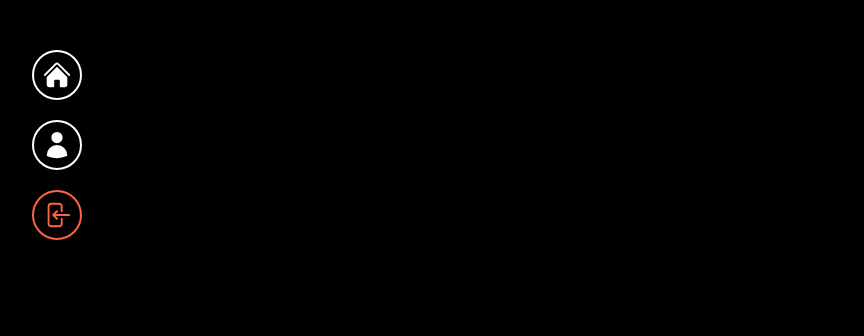
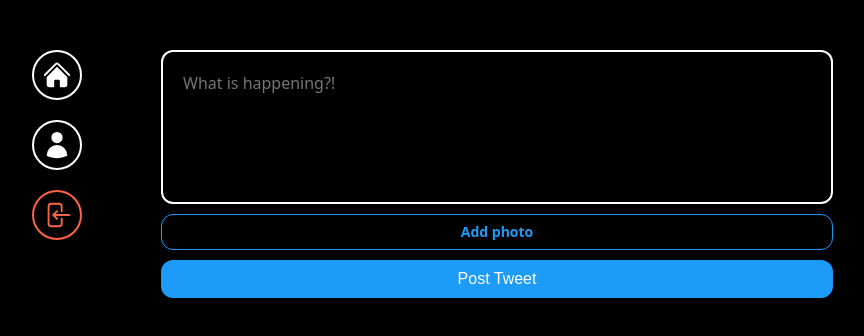
Before and after one commit to j-kyung99/nwitter-reloaded, a React (Vite) app: page / in a window 1280 px wide. Shown: the top 336 px of the page, without its empty margins (237-1101 px from the left). Built offline with nearby package versions, Linux system fonts and the light colour scheme; no server answers; sample sign-in values are in the browser's storage.

Commit message:
#4.1 Post Tweet Form

```diff
--- /dev/null
+++ b/src/components/post-tweet-form.tsx
@@ -0,0 +1,104 @@
+import { useState } from "react";
+import styled from "styled-components";
+
+const Form = styled.form`
+  display: flex;
+  flex-direction: column;
+  gap: 10px;
+`;
+
+const TextArea = styled.textarea`
+  border: 2px solid white;
+  padding: 20px;
+  border-radius: 12px;
+  font-size: 16px;
+  color: white;
+  background-color: black;
+  width: 100%;
+  resize: none;
+  font-family: system-ui, -apple-system, BlinkMacSystemFont, "Segoe UI", Roboto,
+    Oxygen, Ubuntu, Cantarell, "Open Sans", "Helvetica Neue", sans-serif;
+  &::placeholder {
+    font-size: 16px;
+    font-family: system-ui, -apple-system, BlinkMacSystemFont, "Segoe UI",
+      Roboto, Oxygen, Ubuntu, Cantarell, "Open Sans", "Helvetica Neue",
+      sans-serif;
+  }
+  &:focus {
+    outline: none;
+    border-color: #1d9bf9;
+  }
+`;
+// textarea에는 크기 조정 기능이 있음(기본적으로)
+// 해당 기능을 없애려면 resize: none; 해주면 됨
+
+const AttachFileButton = styled.label`
+  padding: 10px 0px;
+  color: #1d9bf9;
+  text-align: center;
+  border-radius: 12px;
+  border: 1px solid #1d9bf9;
+  font-size: 14px;
+  font-weight: 600;
+  cursor: pointer;
+  &:hover,
+  &:active {
+    opacity: 0.9;
+  }
+`;
+
+const AttachFileInput = styled.input`
+  display: none;
+`;
+
+const SubmitBtn = styled.input`
+  background-color: #1d9bf9;
+  color: white;
+  border: none;
+  padding: 10px 0px;
+  border-radius: 12px;
+  font-size: 16px;
+`;
+
+export default function PostTweetForm() {
+  const [isLoading, setLoading] = useState(false);
+  const [tweet, setTweet] = useState("");
+  const [file, setFile] = useState<File | null>(null);
+  // <File | null>은 TypeScript 구문
+  const onChange = (e: React.ChangeEvent<HTMLTextAreaElement>) => {
+    setTweet(e.target.value);
+  };
+  const onFileChange = (e: React.ChangeEvent<HTMLInputElement>) => {
+    const { files } = e.target;
+    if (files && files.length === 1) {
+      setFile(files[0]);
+    }
+  };
+  return (
+    <Form>
+      <TextArea
+        rows={5}
+        maxLength={180}
+        onChange={onChange}
+        value={tweet}
+        placeholder="What is happening?!"
+      />
+      <AttachFileButton htmlFor="file">
+        {file ? "Photo Added ✅" : "Add photo"}
+      </AttachFileButton>
+      {/* htmlFor은 label에서 주로 사용하며, label의 for 속성 값이 해당 레이블이 연결된
+      입력 요소의 id와 일치해야 함(그래서 위에 htmlFor도 file 밑에 id도 file임) */}
+      <AttachFileInput
+        onChange={onFileChange}
+        type="file"
+        id="file"
+        accept="image/*"
+      />
+      {/* 이미지 파일이기만 하면 어떤 확장자라도 상관없다는 의미 */}
+      <SubmitBtn
+        type="submit"
+        value={isLoading ? "Posting..." : "Post Tweet"}
+      />
+    </Form>
+  );
+}
--- a/src/routes/home.tsx
+++ b/src/routes/home.tsx
@@ -1,3 +1,12 @@
+import styled from "styled-components";
+import PostTweetForm from "../components/post-tweet-form";
+
+const Wrapper = styled.div``;
+
 export default function Home() {
-  return <h1></h1>;
+  return (
+    <Wrapper>
+      <PostTweetForm />
+    </Wrapper>
+  );
 }
```
